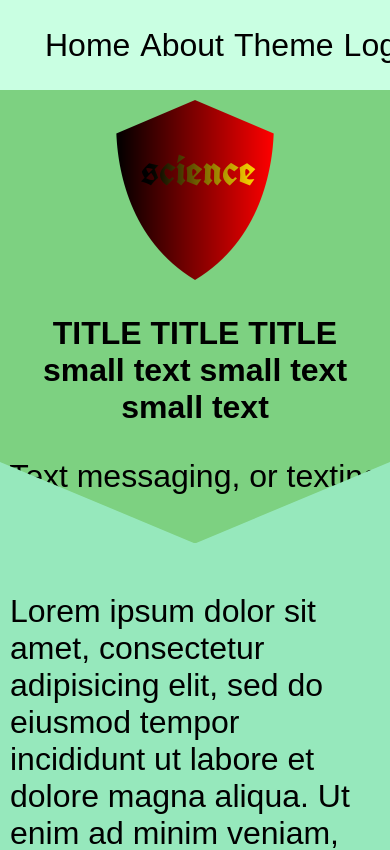
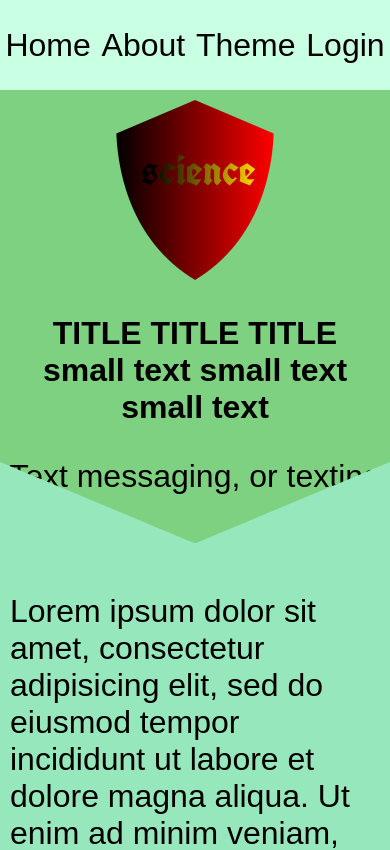
Before and after one commit to KingFingolfin/First, a plain HTML site: page index.html in a window 390 px wide. Shown: the top 850 px of the page. Drawn offline with Linux system fonts and the light colour scheme.

Commit message:
Update styles.css

```diff
--- a/styles.css
+++ b/styles.css
@@ -179,9 +179,8 @@ p::selection {
   color: black;
 }
 @media only screen and (max-width: 600px) {
-	li{
-	margin-left: 5px;
-	margin-right:5px;
+	ul{
+	padding-inline-start: 0px;
 	}
 	.navbar{
 	height: 90px;
```
